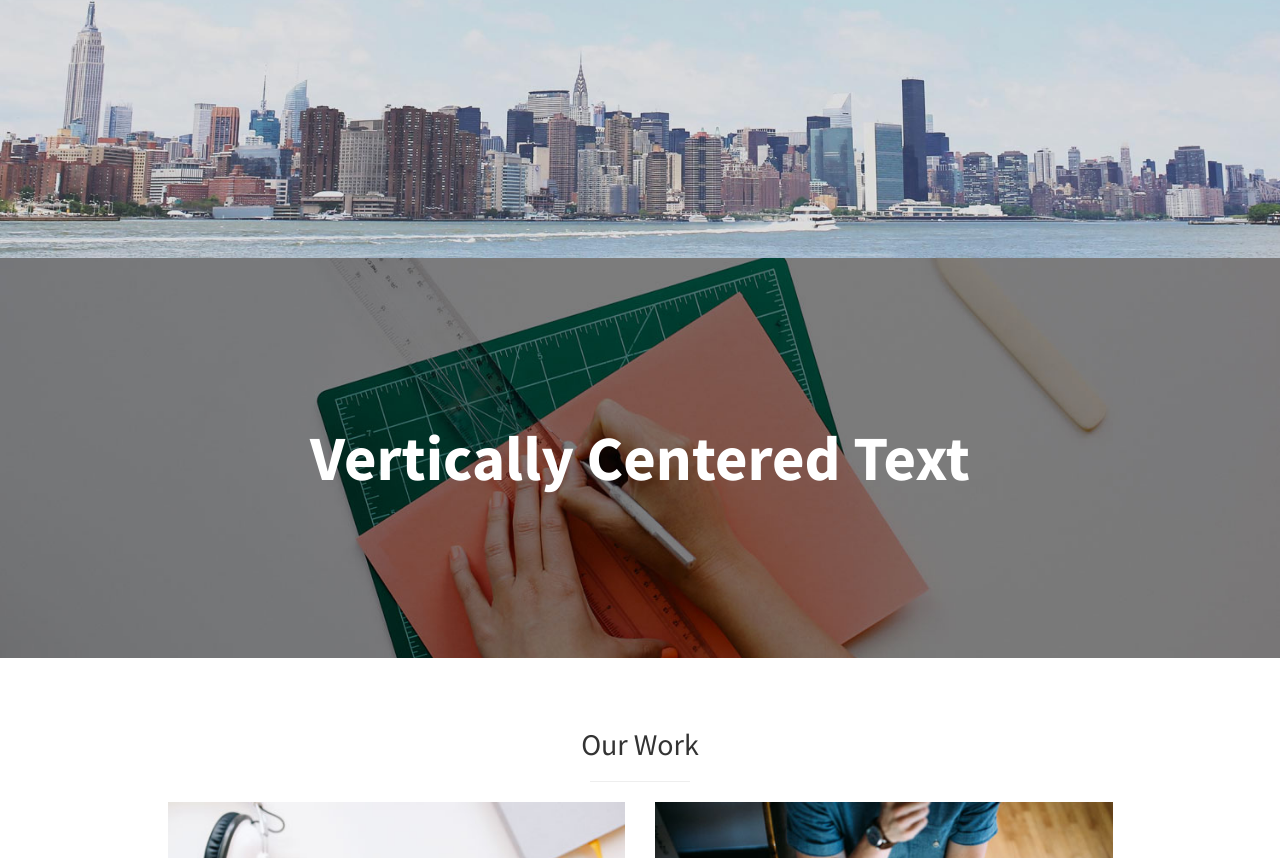
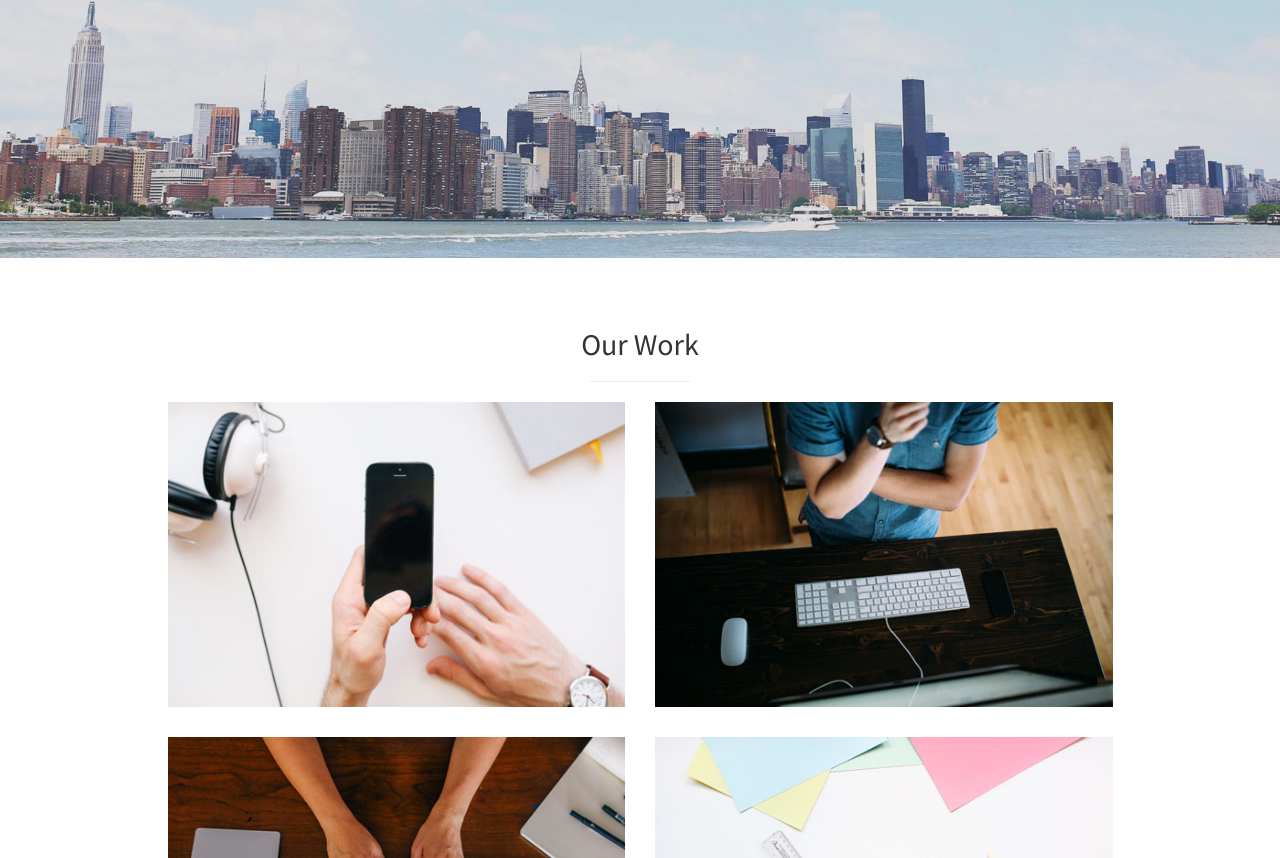
Before and after one commit to punitvara/punitvara.github.io, a plain HTML site: page index.html in a window 1280 px wide. Shown: the part 542-1400 px from the top of the page. Drawn offline with Linux system fonts and the light colour scheme.

Commit message:
remove unnecessary page as of now.

```diff
--- a/index.html
+++ b/index.html
@@ -78,14 +78,6 @@
             <br>
         </div>
     </header>
-
-
-    <!-- Callout -->
-    <aside class="callout">
-        <div class="text-vertical-center">
-            <h1>Vertically Centered Text</h1>
-        </div>
-    </aside>
 
     <!-- Portfolio -->
     <section id="portfolio" class="portfolio">
```
